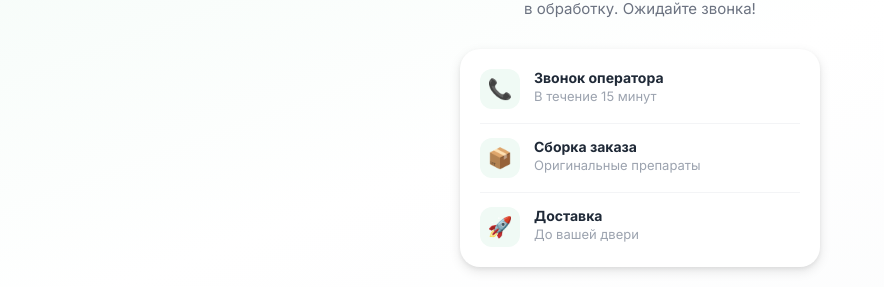
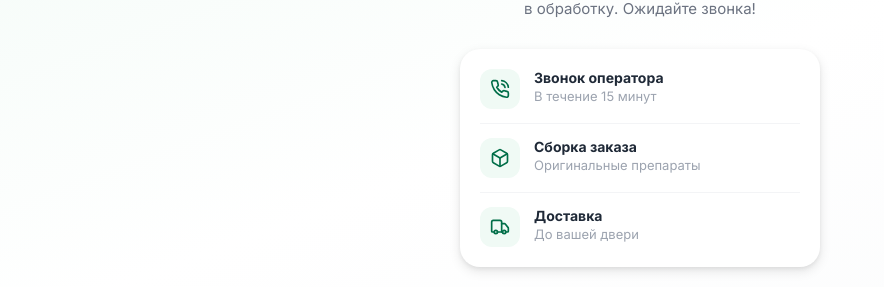
Before and after one commit to phanthooom/pharmaclick, a React (Vite) app in the folder project/: page /order-success in a window 1280 px wide. Shown: the part 305-592 px from the top of the page, without its empty margins (0-884 px from the left). Built offline with nearby package versions, Linux system fonts and the light colour scheme; no server answers; the database is empty; the HTML template or start-up script is replaced by a standard one.

Commit message:
style: replace emojis with lucide icons in order success page

```diff
--- a/project/src/pages/OrderSuccessPage.tsx
+++ b/project/src/pages/OrderSuccessPage.tsx
@@ -1,6 +1,6 @@
 import { useEffect, useState } from 'react'
 import { useNavigate } from 'react-router-dom'
-import { CircleCheck as CheckCircle, Chrome as Home, Package } from 'lucide-react'
+import { CircleCheck as CheckCircle, Home, Package, PhoneCall, Box, Truck } from 'lucide-react'
 
 export default function OrderSuccessPage() {
   const navigate = useNavigate()
@@ -97,9 +97,9 @@ export default function OrderSuccessPage() {
         transition: 'all 0.5s ease 0.35s',
       }}>
         {[
-          { icon: '📞', title: 'Звонок оператора', desc: 'В течение 15 минут' },
-          { icon: '📦', title: 'Сборка заказа', desc: 'Оригинальные препараты' },
-          { icon: '🚀', title: 'Доставка', desc: 'До вашей двери' },
+          { icon: <PhoneCall size={20} color="var(--green-600)" />, title: 'Звонок оператора', desc: 'В течение 15 минут' },
+          { icon: <Box size={20} color="var(--green-600)" />, title: 'Сборка заказа', desc: 'Оригинальные препараты' },
+          { icon: <Truck size={20} color="var(--green-600)" />, title: 'Доставка', desc: 'До вашей двери' },
         ].map((step, i) => (
           <div key={i} style={{
             display: 'flex', gap: 14, alignItems: 'flex-start',
```
